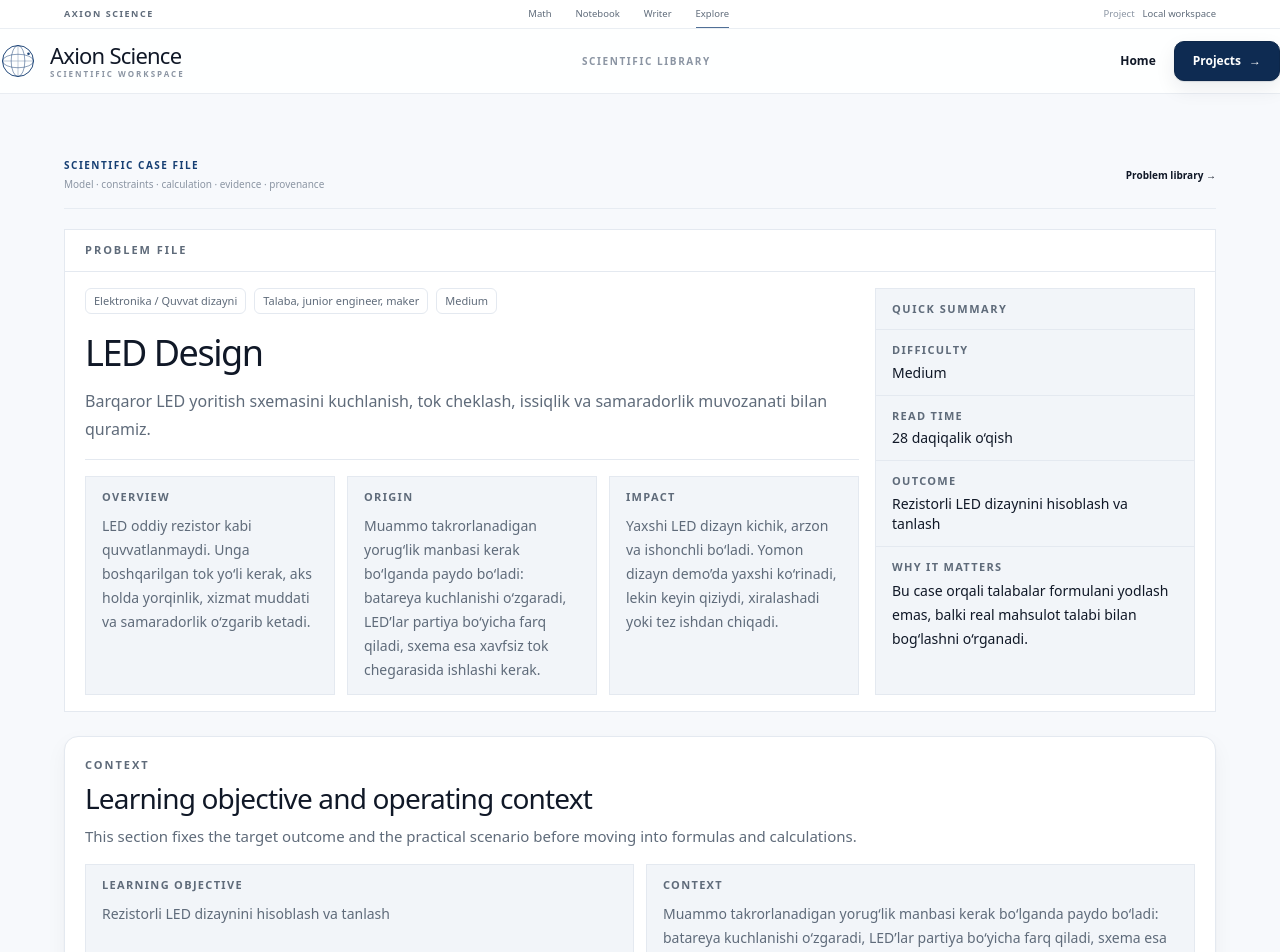
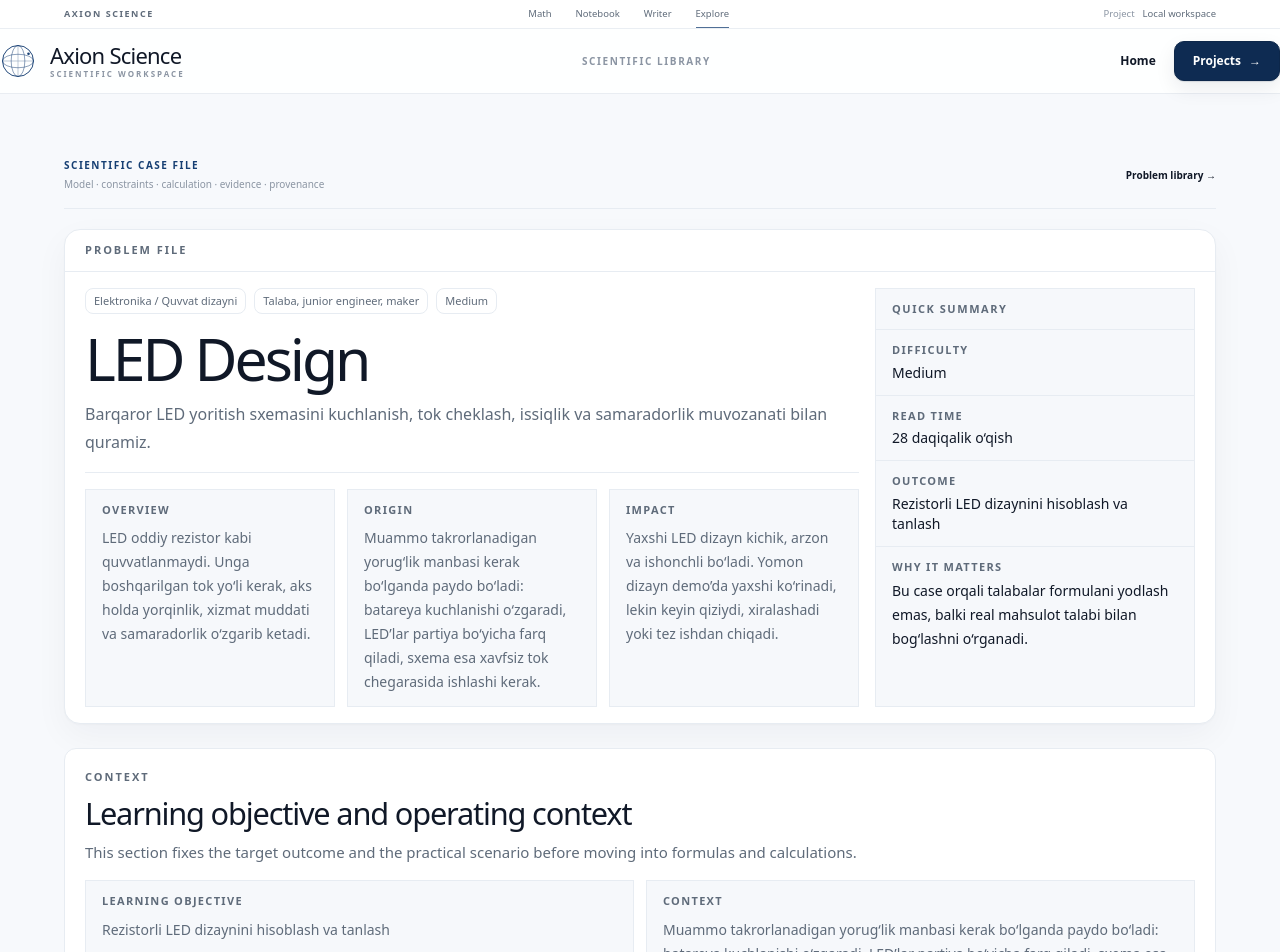
Before and after one commit to AxionSoftware-Inc/Problem-library, a Next.js app: page /problems/led-design in a window 1280 px wide. Shown: the top 952 px of the page. Built offline with nearby package versions, Linux system fonts and the light colour scheme; no server answers; a web font is replaced by a local one.

Commit message:
Premiumize scientific case-file surfaces

```diff
--- a/styles/axion-premium-workspace.css
+++ b/styles/axion-premium-workspace.css
@@ -12,6 +12,7 @@
   --ax-work-surface-muted: color-mix(in srgb, var(--ax-surface-soft) 72%, white);
   --ax-work-shadow: 0 1px 2px rgb(15 23 42 / 0.025), 0 12px 34px rgb(15 23 42 / 0.045);
 }
+
 .ax-workspace-root{min-height:100%;background:var(--ax-canvas);color:var(--ax-text)}
 .ax-work-container{width:100%;max-width:var(--ax-work-max);margin-inline:auto;padding-inline:24px}
 .ax-work-pagehead{display:grid;gap:32px;padding-block:56px 40px;border-bottom:1px solid var(--ax-work-line)}
@@ -30,6 +31,7 @@
 .ax-work-input:focus,.ax-work-select:focus{border-color:var(--ax-accent);outline:none;box-shadow:var(--ax-focus-ring)}
 .ax-work-subnav{border-bottom:1px solid var(--ax-work-line);background:color-mix(in srgb,var(--ax-surface) 96%,transparent);backdrop-filter:blur(18px) saturate(125%)}
 .ax-work-subnav-inner{width:100%;max-width:var(--ax-work-max);min-height:44px;margin-inline:auto;padding-inline:24px}
+
 #notebook,.site-workspace-shell{background:var(--ax-canvas)!important}
 #notebook>header,.site-workspace-topbar,.site-shell>.border-b:first-child{min-height:var(--ax-work-header)!important;border-color:var(--ax-work-line)!important;background:color-mix(in srgb,var(--ax-surface) 95%,transparent)!important;box-shadow:none!important;backdrop-filter:blur(18px) saturate(125%)}
 #notebook>header>div,.site-workspace-topbar>div,.site-shell>.border-b:first-child>div{max-width:var(--ax-work-max)!important}
@@ -38,4 +40,68 @@
 .site-toolbar-shell,.notebook-popover,.notebook-modal{border:1px solid var(--ax-work-line)!important;border-radius:var(--ax-work-panel-radius)!important;background:var(--ax-surface)!important;box-shadow:var(--ax-work-shadow)!important}
 .site-toolbar-segment,.site-toolbar-pill,.site-status-pill,.site-chip,.notebook-toolbar-button,.notebook-icon-button,.notebook-context-button,.notebook-floating-button{border-radius:var(--ax-work-control-radius)!important}.site-toolbar-pill-active,.site-chip-active{box-shadow:0 1px 2px rgb(15 23 42 / .04)!important}
 .site-shell::before,.glow-effect::after,.hero-glow{display:none!important}
-@media(min-width:640px){.ax-work-container,.ax-work-subnav-inner{padding-inline:32px}}@media(min-width:1024px){.ax-work-container,.ax-work-subnav-inner{padding-inline:48px}.ax-work-pagehead{grid-template-columns:minmax(0,1fr) 340px;align-items:end;padding-block:68px 46px}}@media(min-width:1280px){.ax-work-container,.ax-work-subnav-inner{padding-inline:64px}}@media(min-width:1536px){.ax-work-container,.ax-work-subnav-inner{padding-inline:80px}}@media(max-width:639px){.ax-work-pagehead{padding-block:40px 32px}.ax-work-title{font-size:clamp(2.6rem,14vw,4.4rem)}}@media(prefers-reduced-motion:reduce){.ax-work-row,.site-toolbar-pill,.notebook-toolbar-button,.notebook-icon-button{transition:none!important}}
+
+/* Scientific case files inherit the premium workspace palette even while legacy
+ * section components still refer to the older --color-* contract. */
+.ax-problem-detail{
+  --color-bg:var(--ax-canvas);
+  --color-surface:var(--ax-surface);
+  --color-surface-soft:var(--ax-work-surface-muted);
+  --color-text:var(--ax-text);
+  --color-text-strong:var(--ax-text);
+  --color-muted:var(--ax-text-soft);
+  --color-line:var(--ax-work-line);
+  --color-line-soft:var(--ax-work-line);
+  --color-line-strong:var(--ax-work-line-strong);
+}
+
+.ax-problem-sections>section{
+  overflow:hidden;
+  border:1px solid var(--ax-work-line)!important;
+  border-radius:var(--ax-work-panel-radius)!important;
+  background:var(--ax-surface)!important;
+  box-shadow:none!important;
+}
+
+.ax-problem-sections>section:first-child{
+  border-radius:16px!important;
+  box-shadow:var(--ax-work-shadow)!important;
+}
+
+.ax-problem-detail h1{
+  font-family:var(--ax-font-display)!important;
+  font-size:clamp(2.75rem,4.6vw,5rem)!important;
+  font-weight:500!important;
+  line-height:.98!important;
+  letter-spacing:-.052em!important;
+  color:var(--ax-text)!important;
+}
+
+.ax-problem-detail h2{
+  font-family:var(--ax-font-display)!important;
+  font-size:clamp(1.65rem,2.4vw,2.3rem)!important;
+  font-weight:500!important;
+  letter-spacing:-.038em!important;
+  color:var(--ax-text)!important;
+}
+
+.ax-problem-detail h3{
+  color:var(--ax-text)!important;
+  letter-spacing:-.025em!important;
+}
+
+.ax-problem-detail [class*="shadow-"]{box-shadow:none!important}
+.ax-problem-detail [class*="rounded-"]{border-radius:var(--ax-work-control-radius)}
+.ax-problem-detail pre,
+.ax-problem-detail code{font-family:var(--ax-font-mono)}
+
+.ax-problem-detail svg{max-width:100%}
+.ax-problem-detail article,
+.ax-problem-detail aside{border-color:var(--ax-work-line)!important}
+
+@media(min-width:640px){.ax-work-container,.ax-work-subnav-inner{padding-inline:32px}}
+@media(min-width:1024px){.ax-work-container,.ax-work-subnav-inner{padding-inline:48px}.ax-work-pagehead{grid-template-columns:minmax(0,1fr) 340px;align-items:end;padding-block:68px 46px}}
+@media(min-width:1280px){.ax-work-container,.ax-work-subnav-inner{padding-inline:64px}}
+@media(min-width:1536px){.ax-work-container,.ax-work-subnav-inner{padding-inline:80px}}
+@media(max-width:639px){.ax-work-pagehead{padding-block:40px 32px}.ax-work-title{font-size:clamp(2.6rem,14vw,4.4rem)}.ax-problem-sections>section{border-radius:10px!important}}
+@media(prefers-reduced-motion:reduce){.ax-work-row,.site-toolbar-pill,.notebook-toolbar-button,.notebook-icon-button{transition:none!important}}
```
